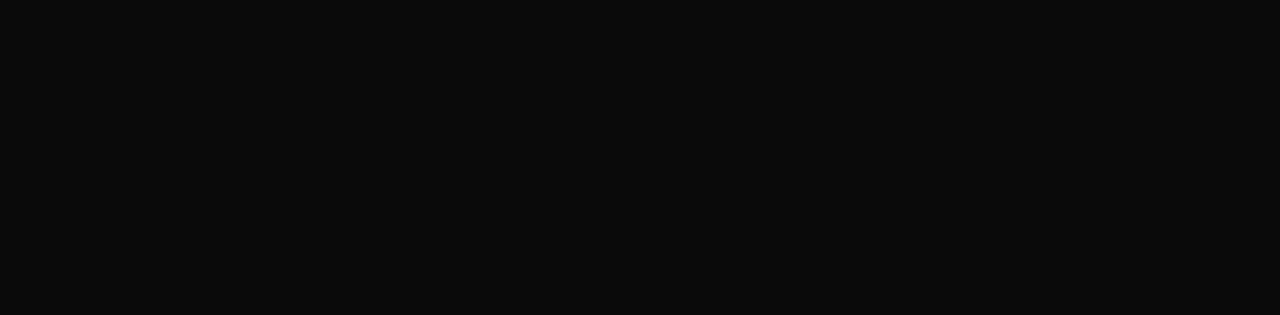
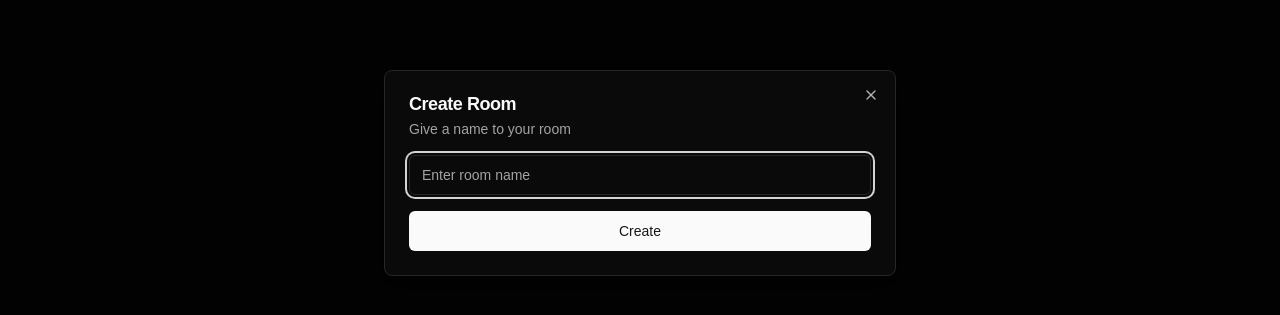
Before and after one commit to Prathamesh0222/draw, a Next.js app in the folder apps/frontend/: page /dashboard in a window 1280 px wide. Both pictures are taken after a click on the button "Create Room". Shown: the part 227-542 px from the top of the page. Built offline with nearby package versions, Linux system fonts and the light colour scheme; no server answers.

Commit message:
feat: add dialog component for room creation; integrate with Dashboard for room management

```diff
--- a/apps/frontend/app/dashboard/page.tsx
+++ b/apps/frontend/app/dashboard/page.tsx
@@ -5,6 +5,16 @@
 import { Plus } from "lucide-react";
 import { useRouter } from "next/navigation";
 import { useEffect, useState } from "react";
+import {
+  Dialog,
+  DialogContent,
+  DialogDescription,
+  DialogHeader,
+  DialogTitle,
+  DialogTrigger,
+} from "@/components/ui/dialog";
+import { Input } from "@/components/ui/input";
+import { HTTP_URL } from "@/config";
 
 type Room = {
   admin: {
@@ -17,12 +27,16 @@
 
 export default function Dashboard() {
   const [rooms, setRooms] = useState<Room[]>([]);
+  const [dialogOpen, setDialogOpen] = useState(false);
+  const [createSpace, setCreateSpace] = useState("");
+  const [isLoading, setIsLoading] = useState(false);
   const router = useRouter();
 
   const existingRooms = async () => {
     try {
       const token = localStorage.getItem("token");
-      const response = await axios.get("http://localhost:3001/chats", {
+
+      const response = await axios.get(`${HTTP_URL}/chats`, {
         headers: {
           Authorization: `Bearer ${token}`,
         },
@@ -30,6 +44,31 @@
       setRooms(response.data);
     } catch (error) {
       console.error("Error while fetching rooms", error);
+    }
+  };
+
+  const createRoom = async () => {
+    if (!createSpace.trim()) return;
+    setIsLoading(true);
+    const token = localStorage.getItem("token");
+
+    try {
+      await axios.post(
+        `${HTTP_URL}/room`,
+        {
+          name: createSpace,
+        },
+        {
+          headers: {
+            Authorization: `Bearer ${token}`,
+          },
+        }
+      );
+      setDialogOpen(false);
+      setCreateSpace("");
+      existingRooms();
+    } catch (error) {
+      console.error("Error creating room", error);
     }
   };
 
@@ -42,12 +81,35 @@
       <nav className="p-5">
         <div className="flex justify-between">
           <h1 className="text-3xl font-bold">Drawing Room</h1>
-          <Button>
-            <Plus /> Create Room
-          </Button>
+          <Dialog
+            open={dialogOpen}
+            onOpenChange={(open) => {
+              setDialogOpen(open);
+            }}
+          >
+            <DialogTrigger asChild>
+              <Button>
+                <Plus /> Create Room
+              </Button>
+            </DialogTrigger>
+            <DialogContent>
+              <DialogHeader>
+                <DialogTitle>Create Room</DialogTitle>
+                <DialogDescription>Give a name to your room</DialogDescription>
+              </DialogHeader>
+              <Input
+                placeholder="Enter room name"
+                value={createSpace}
+                onChange={(e) => setCreateSpace(e.target.value)}
+              />
+              <Button onClick={createRoom}>
+                {isLoading ? "Creating..." : "Create"}
+              </Button>
+            </DialogContent>
+          </Dialog>
         </div>
       </nav>
-      <div className="flex gap-4">
+      <div className="flex gap-4 justify-center mt-8">
         {rooms.map((room, idx) => (
           <div
             key={idx}
@@ -61,7 +123,7 @@
               {new Date(room.createdAt).toLocaleDateString()}
             </div>
             <Button
-              className="w-full"
+              className="w-full mt-4"
               onClick={() => {
                 router.push(`/canvas/${room.id}`);
               }}
--- /dev/null
+++ b/apps/frontend/components/ui/dialog.tsx
@@ -0,0 +1,122 @@
+"use client";
+
+import * as React from "react";
+import * as DialogPrimitive from "@radix-ui/react-dialog";
+import { X } from "lucide-react";
+
+import { cn } from "@/lib/utils";
+
+const Dialog = DialogPrimitive.Root;
+
+const DialogTrigger = DialogPrimitive.Trigger;
+
+const DialogPortal = DialogPrimitive.Portal;
+
+const DialogClose = DialogPrimitive.Close;
+
+const DialogOverlay = React.forwardRef<
+  React.ElementRef<typeof DialogPrimitive.Overlay>,
+  React.ComponentPropsWithoutRef<typeof DialogPrimitive.Overlay>
+>(({ className, ...props }, ref) => (
+  <DialogPrimitive.Overlay
+    ref={ref}
+    className={cn(
+      "fixed inset-0 z-50 bg-black/80  data-[state=open]:animate-in data-[state=closed]:animate-out data-[state=closed]:fade-out-0 data-[state=open]:fade-in-0",
+      className
+    )}
+    {...props}
+  />
+));
+DialogOverlay.displayName = DialogPrimitive.Overlay.displayName;
+
+const DialogContent = React.forwardRef<
+  React.ElementRef<typeof DialogPrimitive.Content>,
+  React.ComponentPropsWithoutRef<typeof DialogPrimitive.Content>
+>(({ className, children, ...props }, ref) => (
+  <DialogPortal>
+    <DialogOverlay />
+    <DialogPrimitive.Content
+      ref={ref}
+      className={cn(
+        "fixed left-[50%] top-[50%] z-50 grid w-full max-w-lg translate-x-[-50%] translate-y-[-50%] gap-4 border bg-background p-6 shadow-lg duration-200 data-[state=open]:animate-in data-[state=closed]:animate-out data-[state=closed]:fade-out-0 data-[state=open]:fade-in-0 data-[state=closed]:zoom-out-95 data-[state=open]:zoom-in-95 data-[state=closed]:slide-out-to-left-1/2 data-[state=closed]:slide-out-to-top-[48%] data-[state=open]:slide-in-from-left-1/2 data-[state=open]:slide-in-from-top-[48%] sm:rounded-lg",
+        className
+      )}
+      {...props}
+    >
+      {children}
+      <DialogPrimitive.Close className="absolute right-4 top-4 rounded-sm opacity-70 ring-offset-background transition-opacity hover:opacity-100 focus:outline-none focus:ring-2 focus:ring-ring focus:ring-offset-2 disabled:pointer-events-none data-[state=open]:bg-accent data-[state=open]:text-muted-foreground">
+        <X className="h-4 w-4" />
+        <span className="sr-only">Close</span>
+      </DialogPrimitive.Close>
+    </DialogPrimitive.Content>
+  </DialogPortal>
+));
+DialogContent.displayName = DialogPrimitive.Content.displayName;
+
+const DialogHeader = ({
+  className,
+  ...props
+}: React.HTMLAttributes<HTMLDivElement>) => (
+  <div
+    className={cn(
+      "flex flex-col space-y-1.5 text-center sm:text-left",
+      className
+    )}
+    {...props}
+  />
+);
+DialogHeader.displayName = "DialogHeader";
+
+const DialogFooter = ({
+  className,
+  ...props
+}: React.HTMLAttributes<HTMLDivElement>) => (
+  <div
+    className={cn(
+      "flex flex-col-reverse sm:flex-row sm:justify-end sm:space-x-2",
+      className
+    )}
+    {...props}
+  />
+);
+DialogFooter.displayName = "DialogFooter";
+
+const DialogTitle = React.forwardRef<
+  React.ElementRef<typeof DialogPrimitive.Title>,
+  React.ComponentPropsWithoutRef<typeof DialogPrimitive.Title>
+>(({ className, ...props }, ref) => (
+  <DialogPrimitive.Title
+    ref={ref}
+    className={cn(
+      "text-lg font-semibold leading-none tracking-tight",
+      className
+    )}
+    {...props}
+  />
+));
+DialogTitle.displayName = DialogPrimitive.Title.displayName;
+
+const DialogDescription = React.forwardRef<
+  React.ElementRef<typeof DialogPrimitive.Description>,
+  React.ComponentPropsWithoutRef<typeof DialogPrimitive.Description>
+>(({ className, ...props }, ref) => (
+  <DialogPrimitive.Description
+    ref={ref}
+    className={cn("text-sm text-muted-foreground", className)}
+    {...props}
+  />
+));
+DialogDescription.displayName = DialogPrimitive.Description.displayName;
+
+export {
+  Dialog,
+  DialogPortal,
+  DialogOverlay,
+  DialogTrigger,
+  DialogClose,
+  DialogContent,
+  DialogHeader,
+  DialogFooter,
+  DialogTitle,
+  DialogDescription,
+};
--- a/apps/frontend/package.json
+++ b/apps/frontend/package.json
@@ -10,6 +10,7 @@
   },
   "dependencies": {
     "@hookform/resolvers": "^3.10.0",
+    "@radix-ui/react-dialog": "^1.1.5",
     "@radix-ui/react-label": "^2.1.1",
     "@radix-ui/react-slot": "^1.1.1",
     "@tanstack/react-query": "^5.64.2",
```
Also changed, not shown: 1 other file (tests, documents, lock files or other folders).
